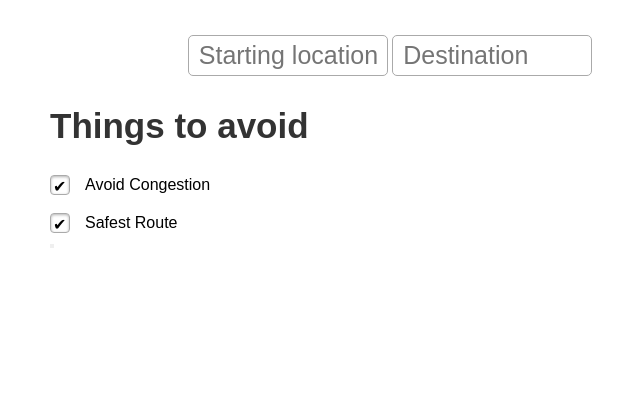
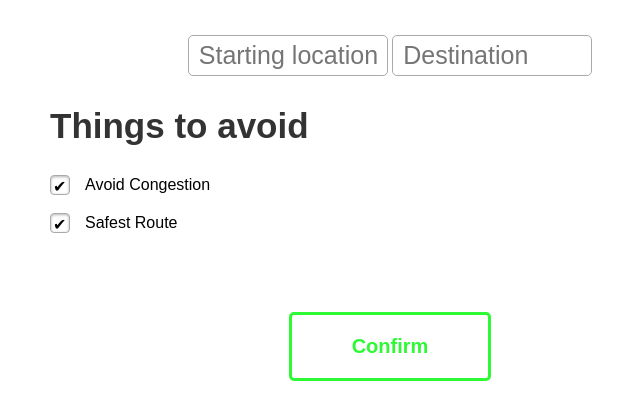
Before and after one commit to cjntifo/pedal-plan, a PHP site: page / in a window 1280 px wide. Shown: the part 51-471 px from the top of the page, without its empty margins (250-890 px from the left). Run offline with PHP 8.4, Linux system fonts and the light colour scheme; some libraries are stand-ins or nearby versions.

Commit message:
Finished home page

```diff
--- a/css/bodystyle.css
+++ b/css/bodystyle.css
@@ -18,3 +18,23 @@ input[type=text] {
 .input-container {
 	margin-top: 15px;
 }
+button[type=submit] {
+	padding: 20px 60px;
+	font-size: 20px;
+	background: white;
+	border: solid 3px #2EF935;
+	font-weight: bold;
+	color: #2EF935;
+	cursor: pointer;
+	border-radius: 5px;
+	transition: all .2s;
+}
+button[type=submit]:hover {
+	background: #2EF935;
+	color: white;
+
+}
+.button-submit  {
+	margin-top: 80px;
+	text-align: center;
+}
--- a/index.html
+++ b/index.html
@@ -48,7 +48,9 @@
 					<input type="checkbox" name='safest' id='safest' checked="checked" />
 					<label for='safest'>Safest Route</label>
 				</p>
-				<button type="submit"></button>
+				<div class="button-submit">
+					<button type="submit">Confirm</button>
+				</div>
 			</form>
 		</div>
 	</div>
```
